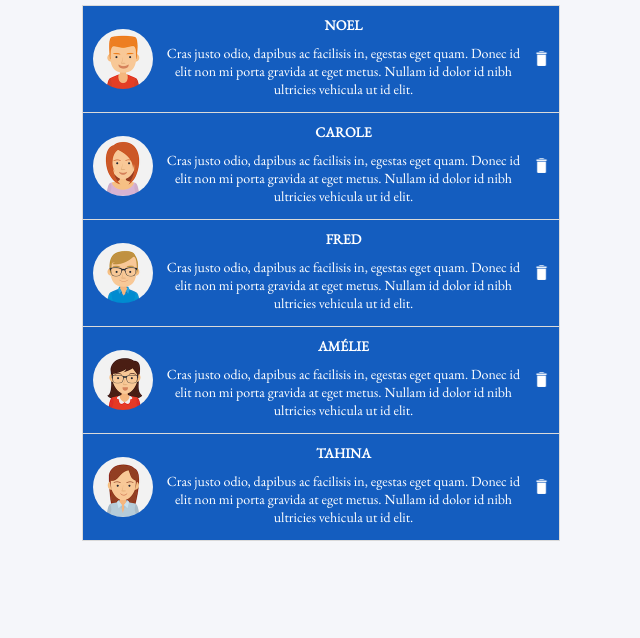
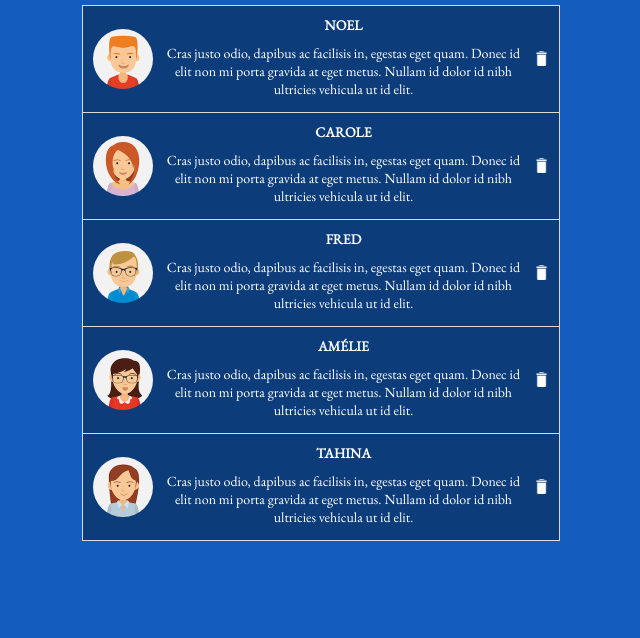
Before and after one commit to maxTerr/MyMails, a plain HTML site: page public/index.html in a window 1280 px wide. Shown: the part 178-816 px from the top of the page, without its empty margins (319-959 px from the left). Drawn offline with nearby package versions, Linux system fonts and the light colour scheme.

Commit message:
background

```diff
--- a/public/style.css
+++ b/public/style.css
@@ -1,6 +1,6 @@
 body {
     font-family: 'Open Sans', sans-serif;
-    background-color: #F5F6FA;
+    background-color: #145DBF;
     height: 100vh;
     display: flex;
     justify-content: center;
@@ -14,7 +14,7 @@ body {
 .profil {
     display:flex;
     width: 50%;
-    background-color: #145DBF;
+    background-color: rgb(12, 60, 122);
     border-top : 1px solid #DADADA;
     border-right : 1px solid #DADADA;
     border-left : 1px solid #DADADA;
```
